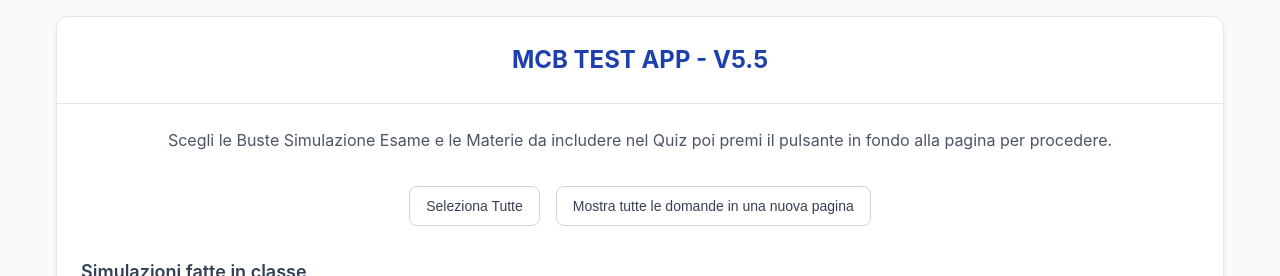
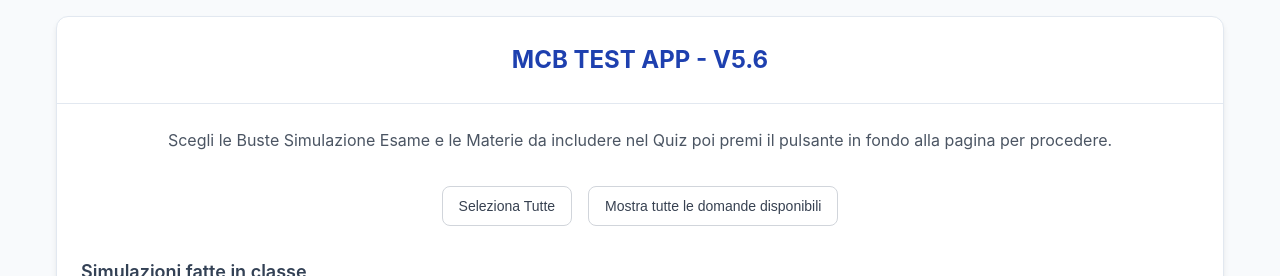
Before and after one commit to Riccardomirto/quizapp, a plain HTML site: page index.html in a window 1280 px wide. Shown: the top 276 px of the page. Drawn offline with Linux system fonts and the light colour scheme.

Commit message:
Update and rename index2.html to index.html

```diff
--- a/index2.html
+++ b/index.html
@@ -780,7 +780,7 @@
                 </head>
                 <body>
                     <div class="container">
-                        <h1>Tutte le Domande del Quiz</h1>
+                        <h1>Tutte le Domande Disponibili</h1>
                         ${questionsHtml}
                     </div>
                 </body>
@@ -829,7 +829,7 @@
             return `
                 <div class="card">
                     <div class="card-header">
-                        <h2 class="card-title" style="color: #1e40af;">MCB TEST APP - V5.5</h2>
+                        <h2 class="card-title" style="color: #1e40af;">MCB TEST APP - V5.6</h2>
                     </div>
                     <div class="card-content">
                         <div class="space-y-8">
@@ -850,7 +850,7 @@
                                     class="btn btn-outline"
                                     onclick="app.handleShowAllQuestions()"
                                 >
-                                    Mostra tutte le domande in una nuova pagina
+                                    Mostra tutte le domande disponibili
                                 </button>
                             </div>
 
```
